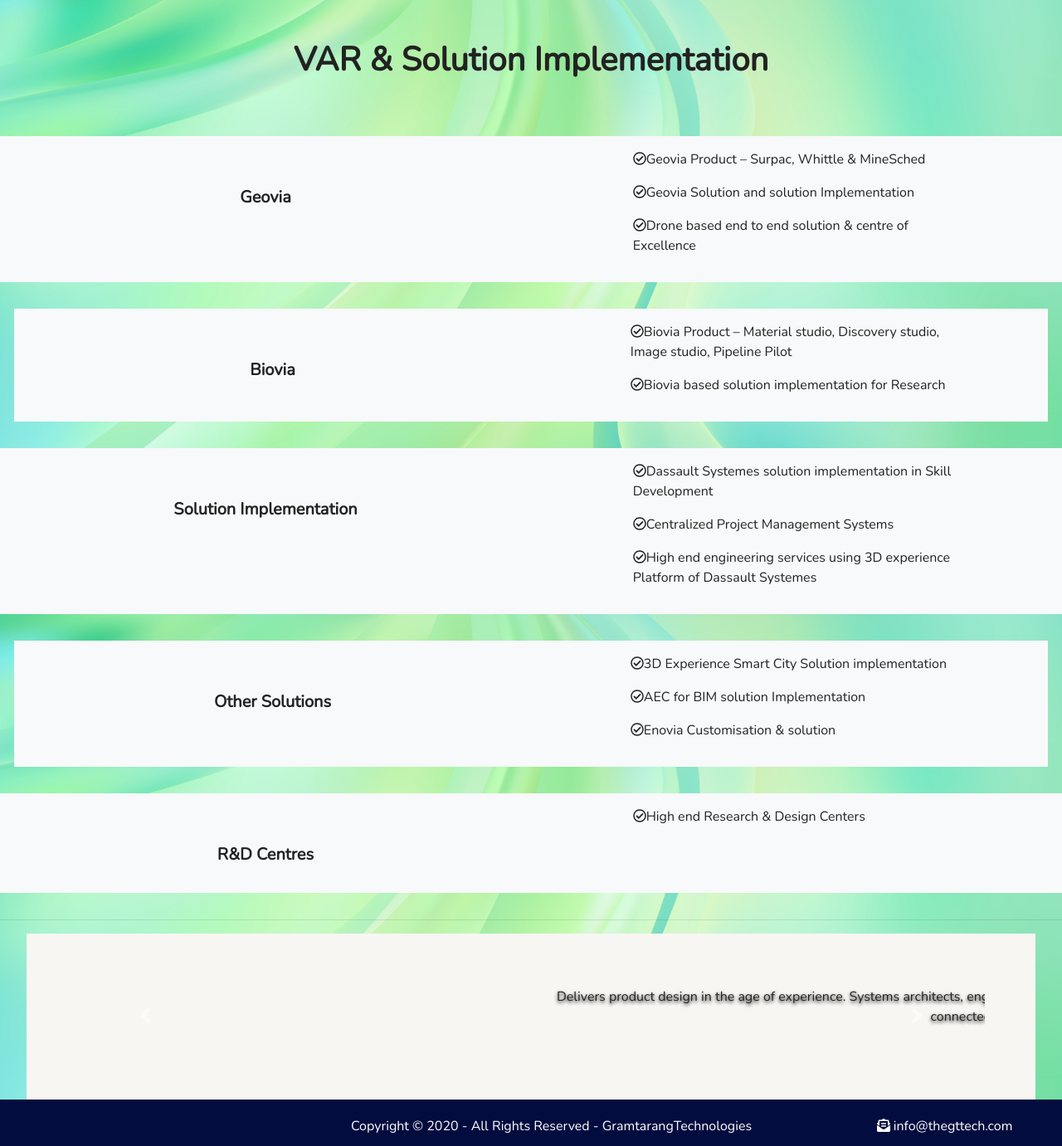
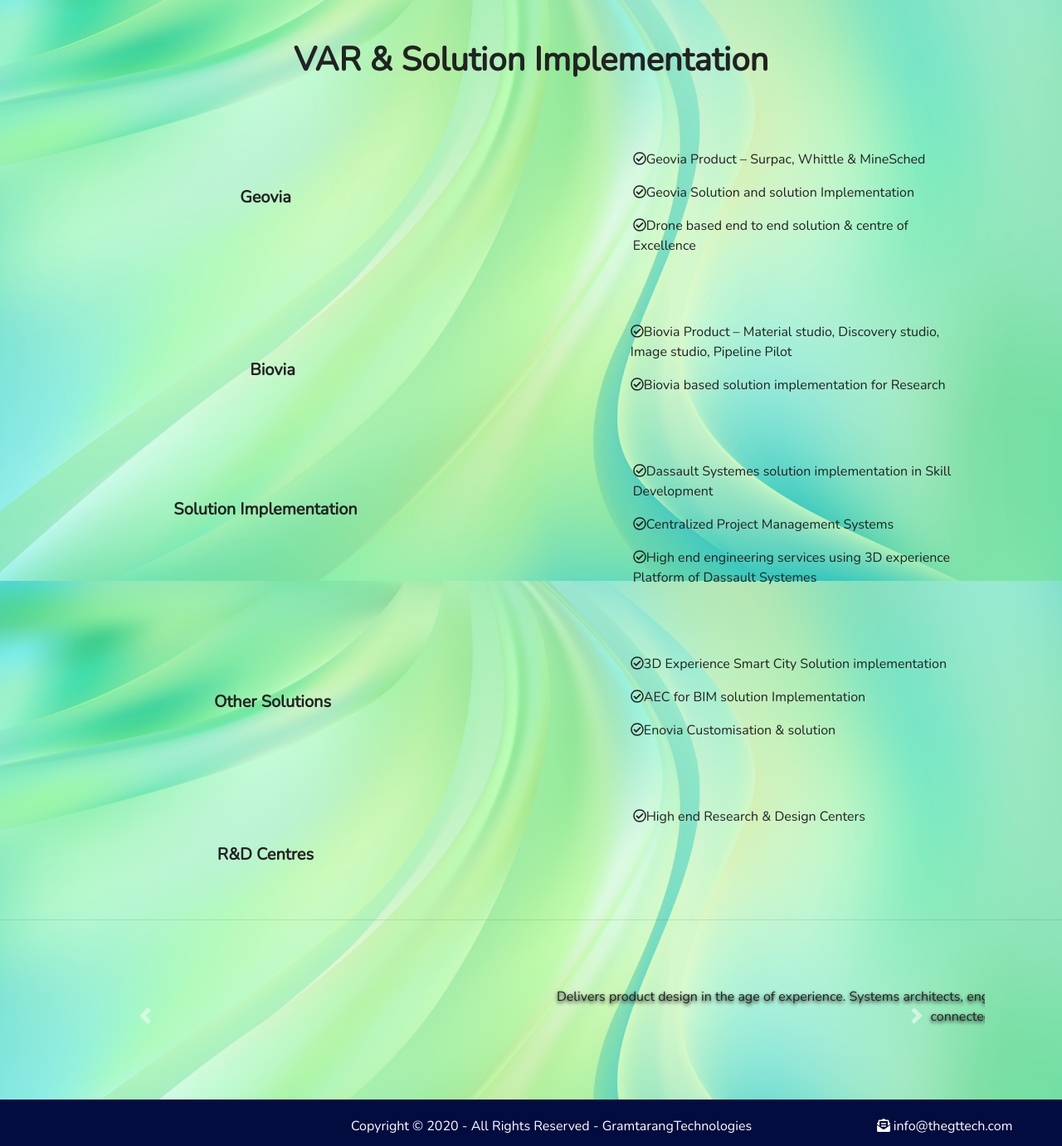
Before and after one commit to RakeshKRay/gt-tech, a PHP site: page /solution.html in a window 1280 px wide. Shown: the part 100-1481 px from the top of the page at 83% size. Run offline with PHP 8.4, Linux system fonts and the light colour scheme; some libraries are stand-ins or nearby versions.

Commit message:
minor changes

```diff
--- a/css/style.css
+++ b/css/style.css
@@ -648,6 +648,6 @@ button:active {
   background-size: 1600px 600px;
 } */
 
-.bgforgreen {
+/* .bgforgreen {
   background-color: #b2fab4;
-}
+} */
--- a/solution.html
+++ b/solution.html
@@ -1,117 +1,177 @@
 <!DOCTYPE html>
 <html>
-
   <head>
-    <meta charset="utf-8">
-    <meta name="viewport" content="width=device-width, initial-scale=1">
-    <title>GT Tech </title>
-    <link rel="stylesheet" href="css/bootstrap.css">
-    <link rel="preconnect" href="https://fonts.gstatic.com">
-    <link href="https://cdnjs.cloudflare.com/ajax/libs/animate.css/3.6.2/animate.min.css" rel="stylesheet">
-    <link href="https://fonts.googleapis.com/css2?family=Nunito:ital,wght@0,400;1,300&display=swap" rel="stylesheet">
-    <link rel="stylesheet" href="https://maxcdn.bootstrapcdn.com/bootstrap/4.0.0/css/bootstrap.min.css">
+    <meta charset="utf-8" />
+    <meta name="viewport" content="width=device-width, initial-scale=1" />
+    <title>GT Tech</title>
+    <link rel="stylesheet" href="css/bootstrap.css" />
+    <link rel="preconnect" href="https://fonts.gstatic.com" />
+    <link
+      href="https://cdnjs.cloudflare.com/ajax/libs/animate.css/3.6.2/animate.min.css"
+      rel="stylesheet"
+    />
+    <link
+      href="https://fonts.googleapis.com/css2?family=Nunito:ital,wght@0,400;1,300&display=swap"
+      rel="stylesheet"
+    />
+    <link
+      rel="stylesheet"
+      href="https://maxcdn.bootstrapcdn.com/bootstrap/4.0.0/css/bootstrap.min.css"
+    />
     <script src="https://ajax.googleapis.com/ajax/libs/jquery/3.3.1/jquery.min.js"></script>
     <script src="https://cdnjs.cloudflare.com/ajax/libs/popper.js/1.12.9/umd/popper.min.js"></script>
     <script src="https://maxcdn.bootstrapcdn.com/bootstrap/4.0.0/js/bootstrap.min.js"></script>
     <script src="js/bootstrap.js"></script>
-    <script src="https://cdnjs.cloudflare.com/ajax/libs/font-awesome/5.15.1/js/all.min.js" integrity="sha512-F5QTlBqZlvuBEs9LQPqc1iZv2UMxcVXezbHzomzS6Df4MZMClge/8+gXrKw2fl5ysdk4rWjR0vKS7NNkfymaBQ==" crossorigin="anonymous"></script>
-    <link rel="stylesheet" href="https://cdnjs.cloudflare.com/ajax/libs/font-awesome/5.15.1/css/fontawesome.min.css" integrity="sha512-kJ30H6g4NGhWopgdseRb8wTsyllFUYIx3hiUwmGAkgA9B/JbzUBDQVr2VVlWGde6sdBVOG7oU8AL35ORDuMm8g==" crossorigin="anonymous" />
-    <link href="css/style.css" rel="stylesheet">
+    <script
+      src="https://cdnjs.cloudflare.com/ajax/libs/font-awesome/5.15.1/js/all.min.js"
+      integrity="sha512-F5QTlBqZlvuBEs9LQPqc1iZv2UMxcVXezbHzomzS6Df4MZMClge/8+gXrKw2fl5ysdk4rWjR0vKS7NNkfymaBQ=="
+      crossorigin="anonymous"
+    ></script>
+    <link
+      rel="stylesheet"
+      href="https://cdnjs.cloudflare.com/ajax/libs/font-awesome/5.15.1/css/fontawesome.min.css"
+      integrity="sha512-kJ30H6g4NGhWopgdseRb8wTsyllFUYIx3hiUwmGAkgA9B/JbzUBDQVr2VVlWGde6sdBVOG7oU8AL35ORDuMm8g=="
+      crossorigin="anonymous"
+    />
+    <link href="css/style.css" rel="stylesheet" />
     <script>
-        $(function() {
+      $(function () {
         $("#includeFooter").load("footer.html");
         $("#includeHeader").load("header.html");
       });
     </script>
   </head>
 
-<body style="font-family: 'Nunito', sans-serif;">
+  <body style="font-family: 'Nunito', sans-serif">
     <!-- Navigation -->
     <div id="includeHeader"></div>
 
     <section id="solution" class="topSection">
-
-        <h1 style="text-align: center;" class="mt-5">VAR &amp; Solution Implementation</h1>
-
+      <h1 style="text-align: center" class="mt-5">
+        VAR &amp; Solution Implementation
+      </h1>
     </section>
     <section class="oddSection container-fluid">
-        <div class="row bg-light">
+      <div class="row">
         <div class="col-sm-4 offset-sm-1">
           <div class="mt-5 text-center">
-                    <h5 class="animated bounceInLeft" style="animation-delay: 0.8s">Geovia</h5>
+            <h5 class="animated bounceInLeft" style="animation-delay: 0.8s">
+              Geovia
+            </h5>
           </div>
         </div>
         <div class="col-sm-4 offset-sm-2">
-                <p class="animated bounceInRight" style="animation-delay: 0.9s"><span><i class="far fa-check-circle"></i></span>Geovia Product – Surpac, Whittle & MineSched
+          <p class="animated bounceInRight" style="animation-delay: 0.9s">
+            <span><i class="far fa-check-circle"></i></span>Geovia Product –
+            Surpac, Whittle & MineSched
           </p>
-                <p class="animated bounceInRight" style="animation-delay: 0.91s"><span><i class="far fa-check-circle"></i></span>Geovia Solution and solution Implementation
+          <p class="animated bounceInRight" style="animation-delay: 0.91s">
+            <span><i class="far fa-check-circle"></i></span>Geovia Solution and
+            solution Implementation
           </p>
-                <p class="animated bounceInRight" style="animation-delay: 0.92s"><span><i class="far fa-check-circle"></i></span>Drone based end to end solution & centre of Excellence </p>
+          <p class="animated bounceInRight" style="animation-delay: 0.92s">
+            <span><i class="far fa-check-circle"></i></span>Drone based end to
+            end solution & centre of Excellence
+          </p>
         </div>
       </div>
     </section>
     <section class="Biovia">
-        <div class="row bg-light">
+      <div class="row">
         <div class="col-sm-4 offset-sm-1">
           <div class="mt-5 text-center">
-                    <h5 class="animated bounceInLeft" style="animation-delay: 0.93s">Biovia</h5>
+            <h5 class="animated bounceInLeft" style="animation-delay: 0.93s">
+              Biovia
+            </h5>
           </div>
         </div>
         <div class="col-sm-4 offset-sm-2">
-                <p class="animated bounceInRight" style="animation-delay: 0.94s"><span><i class="far fa-check-circle"></i></span>Biovia Product – Material studio, Discovery studio, Image studio, Pipeline Pilot </p>
-                <p class="animated bounceInRight" style="animation-delay: 0.95s"><span><i class="far fa-check-circle"></i></span>Biovia based solution implementation for Research</p>
+          <p class="animated bounceInRight" style="animation-delay: 0.94s">
+            <span><i class="far fa-check-circle"></i></span>Biovia Product –
+            Material studio, Discovery studio, Image studio, Pipeline Pilot
+          </p>
+          <p class="animated bounceInRight" style="animation-delay: 0.95s">
+            <span><i class="far fa-check-circle"></i></span>Biovia based
+            solution implementation for Research
+          </p>
         </div>
       </div>
     </section>
     <section class="oddSection container-fluid">
-        <div class="row bg-light">
+      <div class="row">
         <div class="col-sm-4 offset-sm-1">
           <div class="mt-5 text-center">
-                    <h5 class="animated bounceInLeft" style="animation-delay: 0.96s">Solution Implementation</h5>
+            <h5 class="animated bounceInLeft" style="animation-delay: 0.96s">
+              Solution Implementation
+            </h5>
           </div>
         </div>
         <div class="col-sm-4 offset-sm-2">
-                <p class="animated bounceInRight" style="animation-delay: 0.97s"><span><i class="far fa-check-circle"></i></span>Dassault Systemes solution implementation in Skill Development</p>
-                <p class="animated bounceInRight" style="animation-delay: 0.98s"><span><i class="far fa-check-circle"></i></span>Centralized Project Management Systems</p>
-                <p class="animated bounceInRight" style="animation-delay: 0.99s"><span><i class="far fa-check-circle"></i></span>High end engineering services using 3D experience Platform of Dassault Systemes</p>
+          <p class="animated bounceInRight" style="animation-delay: 0.97s">
+            <span><i class="far fa-check-circle"></i></span>Dassault Systemes
+            solution implementation in Skill Development
+          </p>
+          <p class="animated bounceInRight" style="animation-delay: 0.98s">
+            <span><i class="far fa-check-circle"></i></span>Centralized Project
+            Management Systems
+          </p>
+          <p class="animated bounceInRight" style="animation-delay: 0.99s">
+            <span><i class="far fa-check-circle"></i></span>High end engineering
+            services using 3D experience Platform of Dassault Systemes
+          </p>
         </div>
       </div>
     </section>
     <section class="">
-        <div class="row bg-light">
+      <div class="row">
         <div class="col-sm-4 offset-sm-1">
           <div class="mt-5 text-center">
-                    <h5 class="animated bounceInLeft" style="animation-delay: 0.99s">Other Solutions</h5>
+            <h5 class="animated bounceInLeft" style="animation-delay: 0.99s">
+              Other Solutions
+            </h5>
           </div>
         </div>
         <div class="col-sm-4 offset-sm-2">
-                <p class="animated bounceInRight" style="animation-delay: 1.0s"><span><i class="far fa-check-circle"></i></span>3D Experience Smart City Solution implementation</p>
-                <p class="animated bounceInRight" style="animation-delay: 1.01s"><span><i class="far fa-check-circle"></i></span>AEC for BIM solution Implementation</p>
-                <p class="animated bounceInRight" style="animation-delay: 1.02s"><span><i class="far fa-check-circle"></i></span>Enovia Customisation &amp; solution</p>
+          <p class="animated bounceInRight" style="animation-delay: 1s">
+            <span><i class="far fa-check-circle"></i></span>3D Experience Smart
+            City Solution implementation
+          </p>
+          <p class="animated bounceInRight" style="animation-delay: 1.01s">
+            <span><i class="far fa-check-circle"></i></span>AEC for BIM solution
+            Implementation
+          </p>
+          <p class="animated bounceInRight" style="animation-delay: 1.02s">
+            <span><i class="far fa-check-circle"></i></span>Enovia Customisation
+            &amp; solution
+          </p>
         </div>
       </div>
     </section>
     <section class="oddSection container-fluid">
-        <div class="row bg-light">
+      <div class="row">
         <div class="col-sm-4 offset-sm-1">
           <div class="mt-5 text-center">
-                    <h5 class="animated bounceInLeft" style="animation-delay: 1.03s">R&amp;D Centres</h5>
+            <h5 class="animated bounceInLeft" style="animation-delay: 1.03s">
+              R&amp;D Centres
+            </h5>
           </div>
         </div>
         <div class="col-sm-4 offset-sm-2">
-                <p class="animated bounceInRight" style="animation-delay: 1.04s"><span><i class="far fa-check-circle"></i></span>High end Research & Design Centers</p>
+          <p class="animated bounceInRight" style="animation-delay: 1.04s">
+            <span><i class="far fa-check-circle"></i></span>High end Research &
+            Design Centers
+          </p>
         </div>
       </div>
     </section>
-    <hr>
-    <section class="" style="background-color: #F8F6F3; height: 200px; align-items: center;">
-        <div class="container-fluid padding" >
+    <hr />
+    <section class="" style="height: 200px; align-items: center">
+      <div class="container-fluid padding">
         <div class="row welcome text-center">
           <div class="col-12">
             <div id="demo" class="carousel slide" data-ride="carousel">
-
               <!-- Indicators -->
-                        <ul class="carousel-indicators" style="display: none;">
+              <ul class="carousel-indicators" style="display: none">
                 <li data-target="#demo" data-slide-to="0" class="active"></li>
                 <li data-target="#demo" data-slide-to="1"></li>
                 <li data-target="#demo" data-slide-to="2"></li>
@@ -179,6 +331,6 @@
       </div>
     </section>
     <!--- Footer -->
-    <div class="footer" style="padding-top: .5rem;" id="includeFooter"></div>
-
-</body></html>
+    <div class="footer" style="padding-top: 0.5rem" id="includeFooter"></div>
+  </body>
+</html>
```
Also changed, not shown: other parts of solution.html (+108 -16 lines), industry.html (+11 -11 lines). Lines whose indentation alone changed are shown as unchanged.
